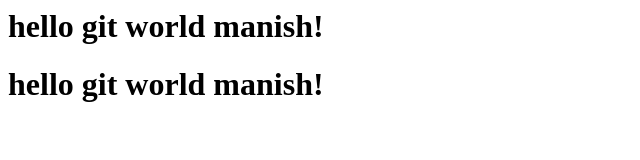
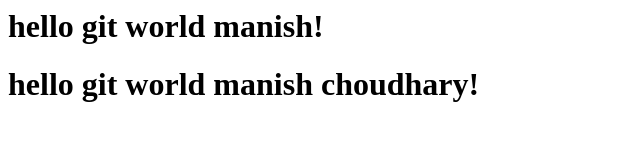
Before and after one commit to MansishChoudhary/gitgithub, a plain HTML site: page index.html in a window 1280 px wide. Shown: the whole page, without its empty margins (0-640 px from the left). Drawn offline with Linux system fonts and the light colour scheme.

Commit message:
update
added

```diff
--- a/index.html
+++ b/index.html
@@ -1,3 +1,3 @@
 <h1>hello git world manish!</h1>
 
-<h1>hello git world manish!</h1>
+<h1>hello git world manish choudhary!</h1>
```
